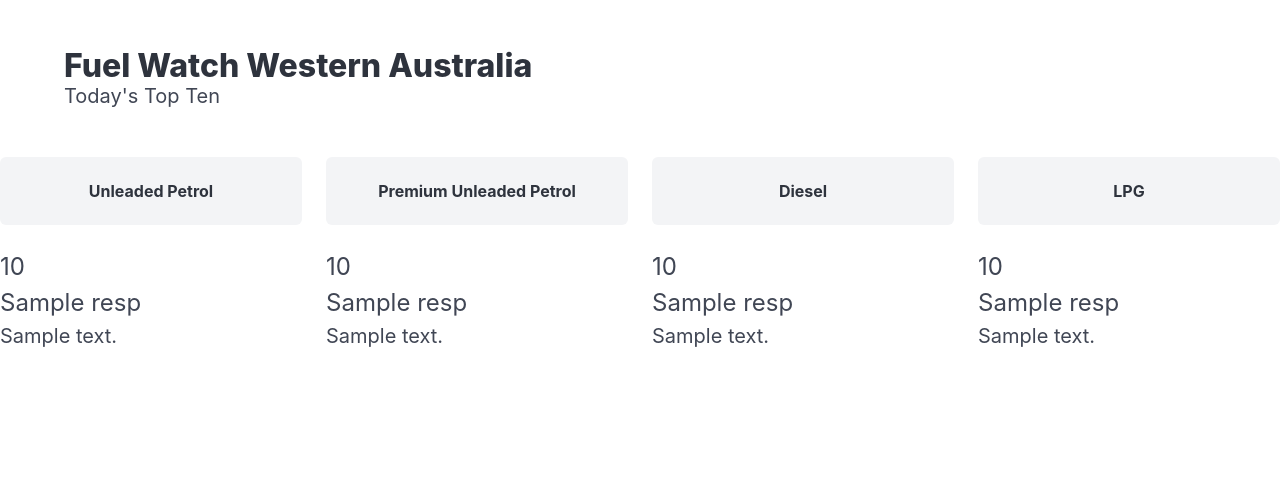
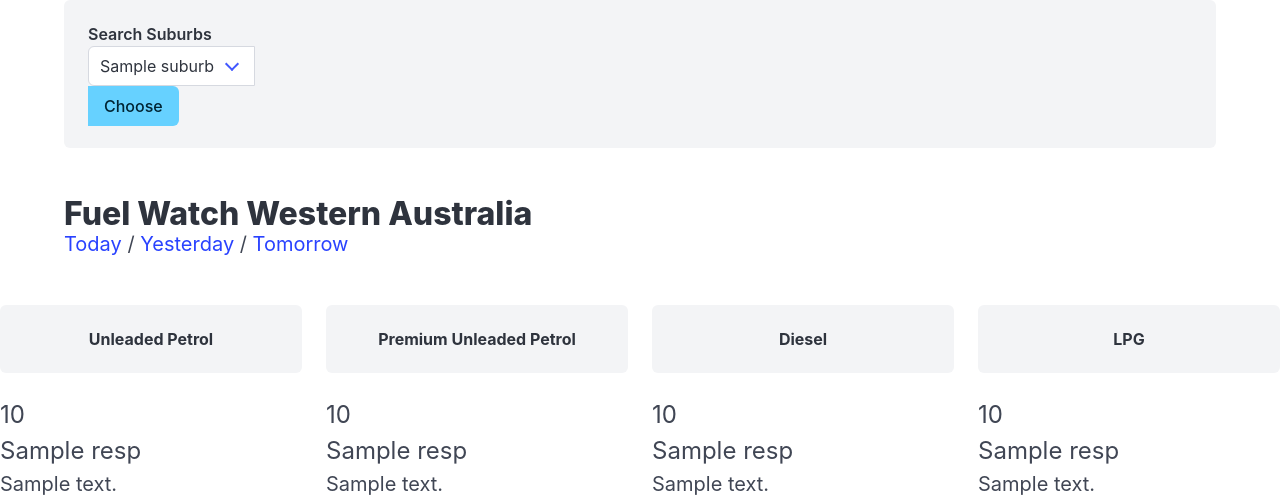
Before and after one commit to danielmichaels/fuelwatcher-website, a Flask app: template app/templates/index.html in a window 1280 px wide. Shown: the part 52-549 px from the top of the page. Run offline with Flask 2, Linux system fonts and the light colour scheme; the template is opened without the code that fills it: most values are stand-ins (such as "Sample title", 1, 10 or a date in 2020); some libraries are stand-ins or nearby versions.

Commit message:
Large change to /index design. Dropdown setup index.html
Notes:
+ urls - / and /index now show ten cheapest fuels for ulp, premium ulp,
diesel and lpg.
+ user can check yesterday, today and tomorrow prices. tomorrow must be
call after 1430 AWST else it will default back to today's prices.
+ routes.py supports checking fuelwatcher.constants for suburbs, products,
regions and brands within html pages
+ index.html has links for yesterday, today and tomorrows prices. It also
has basic search bar with suburb dropdown -- Not plumbed into routing, yet.

```diff
--- a/app/templates/index.html
+++ b/app/templates/index.html
@@ -1,6 +1,36 @@
 {% extends "base.html" %}
 
 {% block content %}
+
+    <!-- search bar with dropdowns -->
+    <div class="container">
+        <div class="notification">
+            <div class="field has-addons">
+                <label class="label">
+                    Search Suburbs
+                    <div class="control is-expanded">
+                        <div class="select is-fullwidth">
+                            <select name="Suburb">
+                                {% for suburb in suburbs %}
+                                    <option value="{{ suburb }}">{{ suburb }}</option>
+
+                                {% endfor %}
+
+                            </select>
+                        </div>
+
+                    </div>
+                    <div class="control">
+                        <button class="button is-info" type="submit">Choose
+                        </button>
+                    </div>
+                </label>
+            </div>
+        </div>
+    </div>
+
+    <!-- end drop down -->
+
     <section class="hero">
         <div class="hero-body">
             <div class="container">
@@ -8,7 +38,11 @@
                     Fuel Watch Western Australia
                 </h1>
                 <h2 class="subtitle">
-                Today's Top Ten
+                    <a href="{{ url_for('core.index', day='today') }}">Today</a>
+                    /
+                    <a href="{{ url_for('core.index', day='yesterday') }}">Yesterday</a>
+                    /
+                    <a href="{{ url_for('core.index', day='tomorrow') }}">Tomorrow</a>
                 </h2>
             </div>
         </div>
```
Also changed, not shown: app/core/routes.py (+25 -13 lines). Lines whose indentation alone changed are shown as unchanged.
